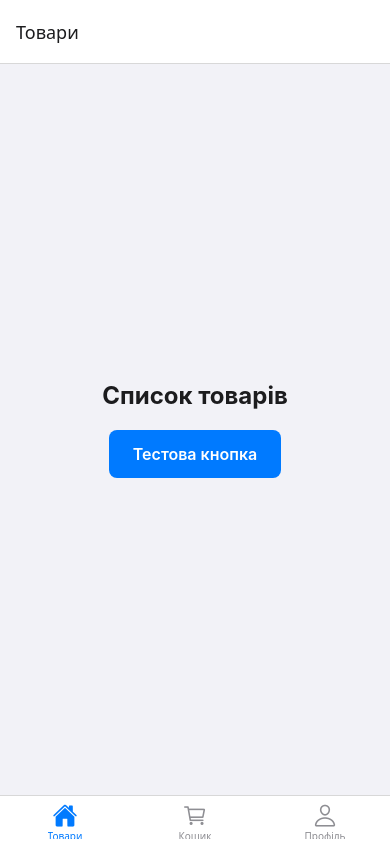
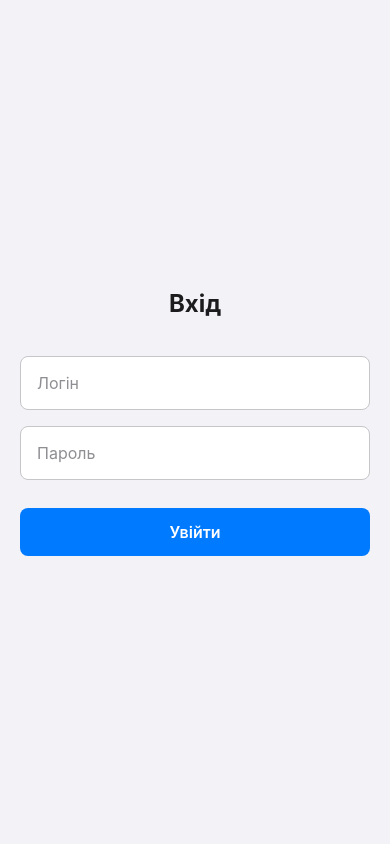
Before and after one commit to HATOP-OC/react-native, a React Native app: screen /Home in a window 390 px wide. Built offline with nearby package versions, Linux system fonts and the light colour scheme.

Commit message:
adding input modes and improving the form

```diff
--- a/App.tsx
+++ b/App.tsx
@@ -1,13 +1,31 @@
-import React from 'react';
+import React, { useEffect } from 'react';
+import { ActivityIndicator, View } from 'react-native';
 import { NavigationContainer } from '@react-navigation/native';
+import { SafeAreaProvider } from 'react-native-safe-area-context';
 import { TabNavigator } from './src/navigation/TabNavigator';
-import { SafeAreaProvider } from 'react-native-safe-area-context';
+import { LoginScreen } from './src/screens/LoginScreen';
+import { useAuthStore } from './src/store/authStore';
+import { colors } from './src/theme/colors';
 
 export default function App() {
+  const { token, isLoading, checkToken } = useAuthStore();
+
+  useEffect(() => {
+    checkToken();
+  }, []);
+
+  if (isLoading) {
+    return (
+      <View style={{ flex: 1, justifyContent: 'center', alignItems: 'center', backgroundColor: colors.background }}>
+        <ActivityIndicator size="large" color={colors.primary} />
+      </View>
+    );
+  }
+
   return (
     <SafeAreaProvider>
       <NavigationContainer>
-        <TabNavigator />
+        {token ? <TabNavigator /> : <LoginScreen />}
       </NavigationContainer>
     </SafeAreaProvider>
   );
--- a/src/components/Input.tsx
+++ b/src/components/Input.tsx
@@ -1,28 +1,64 @@
-import React from 'react';
-import { TextInput, TextInputProps, StyleSheet, View } from 'react-native';
+import React, { useState } from 'react';
+import { TextInput, TextInputProps, StyleSheet, View, Text } from 'react-native';
 import { colors } from '../theme/colors';
 
-export const Input: React.FC<TextInputProps> = ({ style, ...props }) => {
+interface InputProps extends TextInputProps {
+  error?: string;
+}
+
+export const Input: React.FC<InputProps> = ({ style, error, ...props }) => {
+  const [isFocused, setIsFocused] = useState(false);
+
   return (
     <View style={styles.container}>
       <TextInput
-        style={[styles.input, style]}
+        style={[
+          styles.input,
+          isFocused && styles.inputFocused,
+          error && styles.inputError,
+          style
+        ]}
         placeholderTextColor={colors.textSecondary}
+        onFocus={(e) => {
+          setIsFocused(true);
+          props.onFocus?.(e);
+        }}
+        onBlur={(e) => {
+          setIsFocused(false);
+          props.onBlur?.(e);
+        }}
         {...props}
       />
+      {error ? <Text style={styles.errorText}>{error}</Text> : null}
     </View>
   );
 };
 
 const styles = StyleSheet.create({
-  container: { marginVertical: 8 },
+  container: {
+    marginVertical: 8,
+    width: '100%'
+  },
   input: {
     backgroundColor: colors.surface,
     borderWidth: 1,
     borderColor: colors.border,
     borderRadius: 8,
-    padding: 12,
+    padding: 16,
     fontSize: 16,
     color: colors.text,
+    width: '100%',
   },
+  inputFocused: {
+    borderColor: colors.primary,
+  },
+  inputError: {
+    borderColor: colors.error,
+  },
+  errorText: {
+    color: colors.error,
+    fontSize: 12,
+    marginTop: 4,
+    marginLeft: 4,
+  }
 });
--- /dev/null
+++ b/src/screens/LoginScreen.tsx
@@ -0,0 +1,95 @@
+import React, { useState } from 'react';
+import { View, StyleSheet, KeyboardAvoidingView, Platform } from 'react-native';
+import { Typography } from '../components/Typography';
+import { Input } from '../components/Input';
+import { Button } from '../components/Button';
+import { colors } from '../theme/colors';
+import { useAuthStore } from '../store/authStore';
+
+export const LoginScreen = () => {
+  const [username, setUsername] = useState('');
+  const [password, setPassword] = useState('');
+  const [errors, setErrors] = useState({ username: '', password: '' });
+
+  const login = useAuthStore((state) => state.login);
+
+  const handleLogin = () => {
+    let isValid = true;
+    let newErrors = { username: '', password: '' };
+
+    // Базова валідація на порожні поля
+    if (!username.trim()) {
+      newErrors.username = 'Обов\'язкове поле';
+      isValid = false;
+    }
+    if (!password.trim()) {
+      newErrors.password = 'Обов\'язкове поле';
+      isValid = false;
+    }
+
+    setErrors(newErrors);
+
+    if (isValid) {
+      const fakeToken = 'fake-jwt-token-12345';
+      login(fakeToken);
+    }
+  };
+
+  return (
+    <KeyboardAvoidingView
+      style={styles.container}
+      behavior={Platform.OS === 'ios' ? 'padding' : 'height'}
+    >
+      <View style={styles.formContainer}>
+        <Typography variant="h1" style={styles.title}>Вхід</Typography>
+
+        <Input
+          placeholder="Логін"
+          value={username}
+          onChangeText={(text) => {
+            setUsername(text);
+            // Прибираємо помилку, якщо юзер почав вводити текст
+            if (errors.username) setErrors(prev => ({ ...prev, username: '' }));
+          }}
+          autoCapitalize="none"
+          error={errors.username}
+        />
+        <Input
+          placeholder="Пароль"
+          value={password}
+          onChangeText={(text) => {
+            setPassword(text);
+            if (errors.password) setErrors(prev => ({ ...prev, password: '' }));
+          }}
+          secureTextEntry
+          error={errors.password}
+        />
+
+        <Button
+          title="Увійти"
+          onPress={handleLogin}
+          style={styles.button}
+        />
+      </View>
+    </KeyboardAvoidingView>
+  );
+};
+
+const styles = StyleSheet.create({
+  container: {
+    flex: 1,
+    backgroundColor: colors.background,
+    justifyContent: 'center',
+  },
+  formContainer: {
+    paddingHorizontal: 20,
+    width: '100%',
+  },
+  title: {
+    marginBottom: 30,
+    textAlign: 'center',
+  },
+  button: {
+    marginTop: 20,
+  },
+});
--- /dev/null
+++ b/src/store/authStore.ts
@@ -0,0 +1,38 @@
+import { create } from 'zustand';
+import * as SecureStore from 'expo-secure-store';
+
+interface AuthState {
+  token: string | null;
+  isLoading: boolean;
+  login: (token: string) => Promise<void>;
+  logout: () => Promise<void>;
+  checkToken: () => Promise<void>;
+}
+
+export const useAuthStore = create<AuthState>((set) => ({
+  token: null,
+  isLoading: true,
+
+  login: async (newToken: string) => {
+    await SecureStore.setItemAsync('userToken', newToken);
+    set({ token: newToken });
+  },
+
+  logout: async () => {
+    await SecureStore.deleteItemAsync('userToken');
+    set({ token: null });
+  },
+
+  checkToken: async () => {
+    try {
+      const storedToken = await SecureStore.getItemAsync('userToken');
+      if (storedToken) {
+        set({ token: storedToken });
+      }
+    } catch (e) {
+      console.error('Помилка читання токену', e);
+    } finally {
+      set({ isLoading: false });
+    }
+  },
+}));
```
